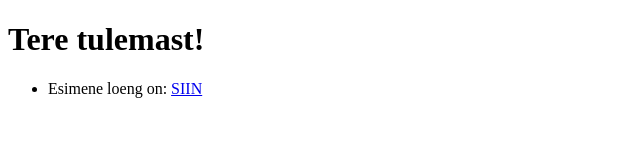
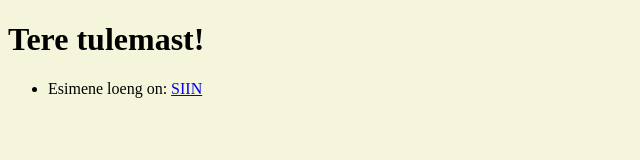
Before and after one commit to mattisos/NORT-koolituse-git, a plain HTML site: page index.html in a window 1280 px wide. Shown: the whole page, without its empty margins (0-640 px from the left). Drawn offline with Linux system fonts and the light colour scheme.

Commit message:
Update index.html

```diff
--- a/index.html
+++ b/index.html
@@ -6,7 +6,7 @@
     <meta name="viewport" content="width=device-width, initial-scale=1.0">
     <title>Veebiarenduse kursus 2023</title>
 </head>
-<body>
+<body style="background-color:beige">
    <h1>Tere tulemast!</h1>
    <ul>
     <li>
```
